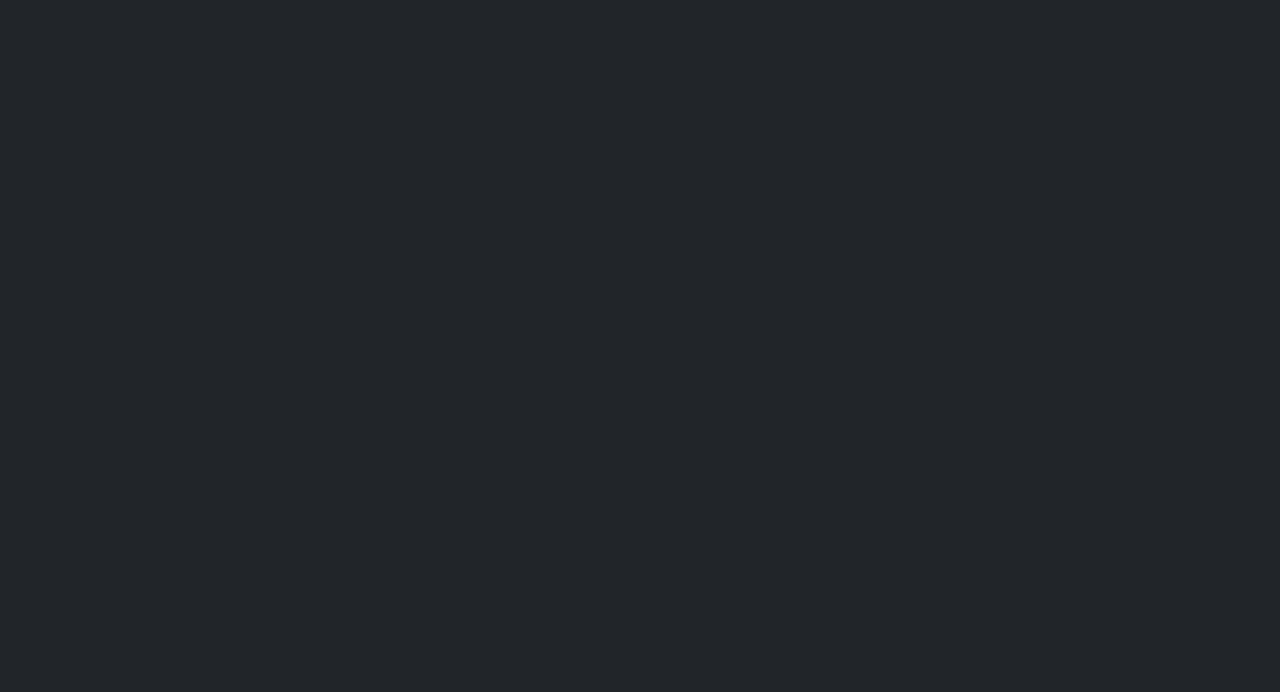
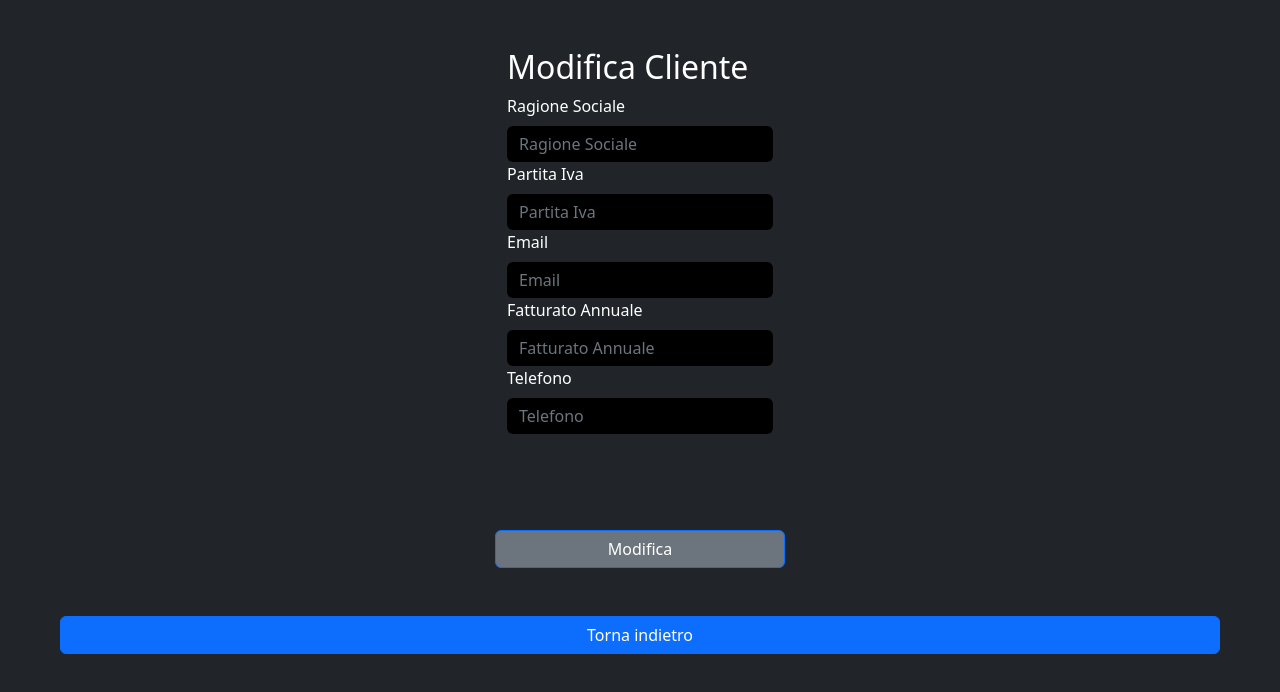
Before and after one commit to DGSimone99/epicode-buildweek-energy-frontend, a React (Vite) app: page /clienti/edit/1 in a window 1280 px wide. Before the commit this address had no page. Shown: the top 692 px of the page. Built offline with nearby package versions, Linux system fonts and the light colour scheme; no server answers.

Commit message:
Edit profilo

```diff
--- a/src/App.jsx
+++ b/src/App.jsx
@@ -19,6 +19,7 @@ function App() {
         <Route path="/clienti" element={<ClientiList />} />
         <Route path="/clienti/new" element={<FormClienti />} />
         <Route path="/cliente/:id" element={<ClienteDetails />} />
+        <Route path="/clienti/edit/:id" element={<FormClienti />} />
         <Route path="/clienti/:id/nuova-fattura" element={<FormFatture />} />
         <Route path="/fatture" element={<FattureList />} />
       </Routes>
--- a/src/components/ClienteDetails.jsx
+++ b/src/components/ClienteDetails.jsx
@@ -1,10 +1,11 @@
 import { useEffect } from "react";
 import { useDispatch, useSelector } from "react-redux";
-import { useParams, useNavigate } from "react-router";
+import { useParams, useNavigate, Link } from "react-router";
 import { deleteCliente, deleteFatturaCliente, fetchClienteDetails } from "../redux/action";
 import { Button, Card, Col, Container, Image, Row, Table } from "react-bootstrap";
 import { isAdmin } from "../utils/getUserRoles";
 import { PiPlus } from "react-icons/pi";
+import { BiPencil } from "react-icons/bi";
 
 function ClienteDetails() {
   const { id } = useParams();
@@ -46,8 +47,14 @@ function ClienteDetails() {
               <Image src={cliente.logoAziendale} alt="logo" className="rounded-circle" style={{ width: "150px" }} />
             </Col>
           </Row>
-          <h2 className="text-center mb-4">Dettagli Cliente</h2>
-
+          <div className="d-flex justify-content-center align-items-center mb-4">
+            <h2 className="m-0">Dettagli Cliente</h2>
+            {isAdmin() && (
+              <Button as={Link} to={`/clienti/edit/${id}`} className="fs-3">
+                <BiPencil></BiPencil>
+              </Button>
+            )}
+          </div>
           <Card className="mb-4 bg-secondary text-light">
             <Card.Header className="fw-bold bg-dark text-light">Informazioni Generali</Card.Header>
             <Card.Body>
--- a/src/components/FattureList.jsx
+++ b/src/components/FattureList.jsx
@@ -4,7 +4,6 @@ import { useDispatch, useSelector } from "react-redux";
 import { Container } from "react-bootstrap";
 import { Row } from "react-bootstrap";
 import { Col } from "react-bootstrap";
-import FormClienti from "./FormClienti";
 import { Link } from "react-router";
 import FormFatture from "./FormFatture";
 
--- a/src/components/FormClienti.jsx
+++ b/src/components/FormClienti.jsx
@@ -1,15 +1,17 @@
-import { useState } from "react";
+import { useEffect, useState } from "react";
 import Button from "react-bootstrap/Button";
 import Form from "react-bootstrap/Form";
-import { useDispatch } from "react-redux";
-import { newClient } from "../redux/action";
+import { useDispatch, useSelector } from "react-redux";
+import { fetchClienteDetails, newClient, updateClient } from "../redux/action";
 import { Col, Container, Row } from "react-bootstrap";
-import { Link, useNavigate } from "react-router";
+import { Link, useNavigate, useParams } from "react-router";
 
 function FormClienti() {
+  const { id } = useParams();
   const dispatch = useDispatch();
   const navigate = useNavigate();
   const [errore, setErrore] = useState(false);
+  const clienteDettaglio = useSelector((state) => state.cliente.cliente);
   const [form, setForm] = useState({
     ragioneSociale: "",
     partitaIva: "",
@@ -42,6 +44,50 @@ function FormClienti() {
 
   const [validated, setValidated] = useState(false);
 
+  useEffect(() => {
+    if (id) {
+      dispatch(fetchClienteDetails(id));
+    }
+  }, [id, dispatch]);
+
+  useEffect(() => {
+    if (id && clienteDettaglio) {
+      setForm({
+        ragioneSociale: clienteDettaglio.ragioneSociale || "",
+        partitaIva: clienteDettaglio.partitaIva || "",
+        email: clienteDettaglio.email || "",
+        dataInserimento: clienteDettaglio.dataInserimento || "",
+        dataUltimoContatto: clienteDettaglio.dataUltimoContatto || "",
+        fatturatoAnnuale: clienteDettaglio.fatturatoAnnuale || "",
+        pec: clienteDettaglio.pec || "",
+        telefono: clienteDettaglio.telefono || "",
+        emailContatto: clienteDettaglio.emailContatto || "",
+        nomeContatto: clienteDettaglio.nomeContatto || "",
+        cognomeContatto: clienteDettaglio.cognomeContatto || "",
+        telefonoContatto: clienteDettaglio.telefonoContatto || "",
+        logoAziendale: clienteDettaglio.logoAziendale || "",
+
+        tipoCliente: clienteDettaglio.tipoCliente || "PA",
+
+        indirizzoSedeLegale: clienteDettaglio.indirizzoSedeLegale || {
+          via: "",
+          civico: "",
+          localita: "",
+          cap: "",
+        },
+        indirizzoSedeOperativa: clienteDettaglio.indirizzoSedeOperativa || {
+          via: "",
+          civico: "",
+          localita: "",
+          cap: "",
+        },
+
+        comuneSedeLegale: clienteDettaglio.comuneSedeLegale || "",
+        comuneSedeOperativa: clienteDettaglio.comuneSedeOperativa || "",
+      });
+    }
+  }, [clienteDettaglio, id]);
+
   const handleSubmit = (event) => {
     event.preventDefault();
 
@@ -53,12 +99,14 @@ function FormClienti() {
     }
     setValidated(true);
 
-    dispatch(newClient(form))
+    const action = id ? updateClient(form, id) : newClient(form);
+
+    dispatch(action)
       .then(() => {
         navigate("/clienti");
       })
       .catch((error) => {
-        console.error("Errore durante la creazione:", error);
+        console.error("Errore durante la richiesta:", error);
         setErrore(true);
       });
   };
@@ -68,7 +116,7 @@ function FormClienti() {
       <Form noValidate validated={validated} onSubmit={handleSubmit}>
         <Row className="gap-5 justify-content-center mx-5 mt-5">
           <Col xs={3}>
-            <h2>Nuovo Cliente</h2>
+            {!id ? <h2>Nuovo Cliente</h2> : <h2>Modifica Cliente</h2>}
             <Form.Group controlId="validationCustom01">
               <Form.Label>Ragione Sociale</Form.Label>
               <Form.Control
@@ -126,6 +174,8 @@ function FormClienti() {
               />
             </Form.Group>
 
+            {!id && (
+              <div>
                 <p className="mb-0 mt-2">Tipo Cliente</p>
                 <Form.Select
                   className="bg-black border-0 d-flex"
@@ -137,8 +187,11 @@ function FormClienti() {
                   <option value="SPA">SPA</option>
                   <option value="SRL">SRL</option>
                 </Form.Select>
+              </div>
+            )}
           </Col>
 
+          {!id && (
             <Col xs={3}>
               <h2>Indirizzo Sede Legale</h2>
 
@@ -234,7 +287,8 @@ function FormClienti() {
                 />
               </Form.Group>
             </Col>
-
+          )}
+          {!id && (
             <Col xs={3}>
               <h2>Indirizzo Sede Operativa</h2>
 
@@ -330,10 +384,17 @@ function FormClienti() {
                 />
               </Form.Group>
             </Col>
+          )}
           {errore ? <p className="text-danger text-center m-0">Dati invalidi</p> : <p className="m-0"> </p>}
+          {!id ? (
             <Button className="bg-secondary w-25 m-0" type="submit">
               Crea
             </Button>
+          ) : (
+            <Button className="bg-secondary w-25 m-0" type="submit">
+              Modifica
+            </Button>
+          )}
           <Button as={Link} to="/clienti">
             Torna indietro
           </Button>
--- a/src/redux/action/index.js
+++ b/src/redux/action/index.js
@@ -113,6 +113,37 @@ export const newClient = (client) => {
   };
 };
 
+export const updateClient = (client, id) => {
+  return async () => {
+    try {
+      const token = localStorage.getItem("token");
+
+      const body = {
+        ragioneSociale: client.ragioneSociale,
+        partitaIva: client.partitaIva,
+        email: client.email,
+        dataInserimento: client.dataInserimento,
+        dataUltimoContatto: client.dataUltimoContatto,
+        fatturatoAnnuale: client.fatturatoAnnuale,
+        pec: client.pec,
+        telefono: client.telefono,
+        emailContatto: client.emailContatto,
+        nomeContatto: client.nomeContatto,
+        cognomeContatto: client.cognomeContatto,
+        telefonoContatto: client.telefonoContatto,
+        logoAziendale: client.logoAziendale || "",
+      };
+
+      return await axios.put(`/api/clienti/${id}`, body, {
+        headers: { Authorization: `Bearer ${token}` },
+      });
+    } catch (error) {
+      console.log(error);
+      throw error;
+    }
+  };
+};
+
 export const deleteCliente = (id) => {
   return async () => {
     try {
```
Lines whose indentation alone changed are shown as unchanged.
